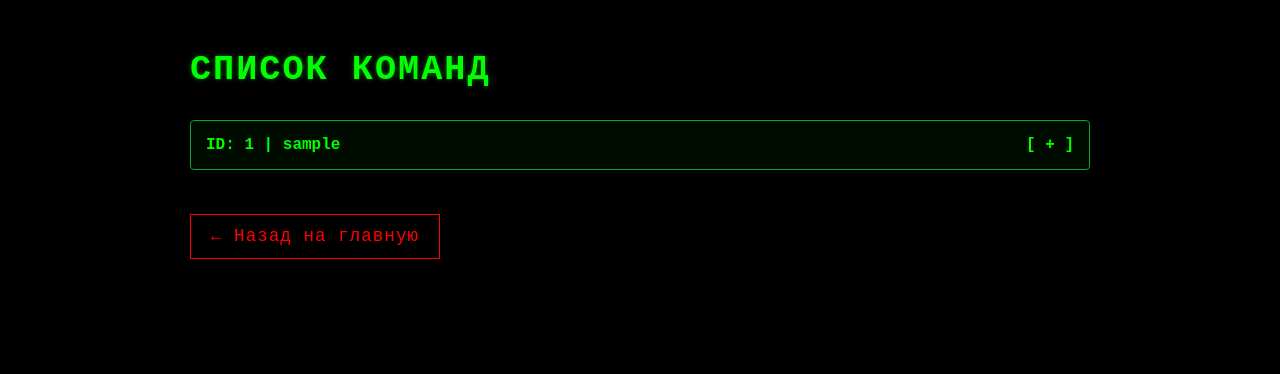
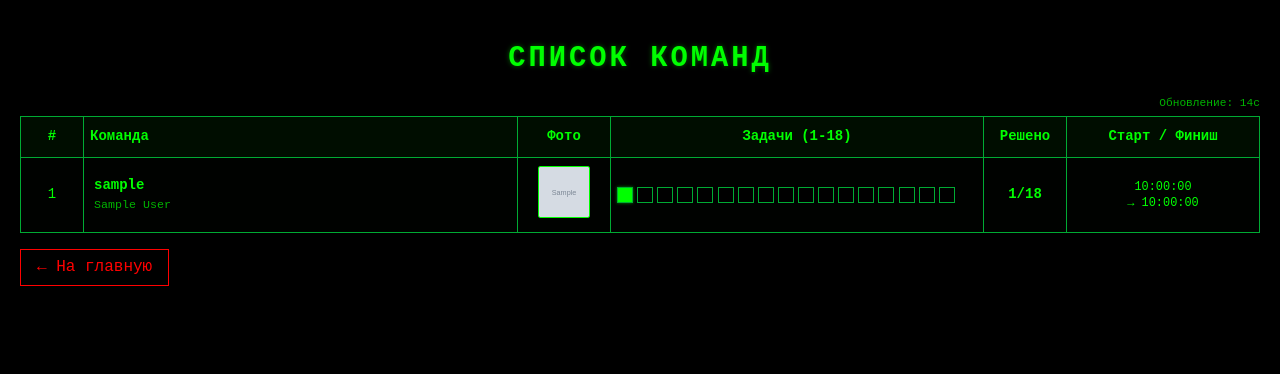
Before and after one commit to oleggatorr/matrix_web, a FastAPI app: page /list in a window 1280 px wide. Shown: the top 374 px of the page. Run offline with FastAPI, Linux system fonts and the light colour scheme; tables that the repository leaves empty hold one stand-in row (values such as "Sample post"); grey boxes marked "Sample" are stand-in pictures.

Commit message:
Мелкие изменения

```diff
--- a/main.py
+++ b/main.py
@@ -129,8 +129,31 @@ async def start_session(request: Request, db: Session = Depends(get_db)):
 
 @app.get("/list", response_class=HTMLResponse)
 async def show_list(request: Request, db: Session = Depends(get_db)):
-    users = db.query(User).filter(User.username != "admin").all()
-    return templates.TemplateResponse("list.html", {"request": request, "users": users})
+    # Получаем всех пользователей кроме admin, сортируем по ID возрастанию
+    users = db.query(User).filter(User.username != "admin").order_by(User.id.asc()).all()
+
+    # Подготавливаем данные для шаблона
+    users_data = []
+    for user in users:
+        # Создаём объект TaskStemps из поля solved_tasks (битовая маска)
+        task_tracker = TaskStemps(user.solved_tasks or 0)
+
+        # Генерируем словарь {1: True/False, 2: ..., 18: ...}
+        tasks_status = {i: task_tracker.get_task(i) for i in range(1, 19)}
+
+        # Считаем количество решённых задач
+        solved_count = sum(1 for i in range(1, 19) if task_tracker.get_task(i))
+
+        users_data.append({
+            **user.__dict__,
+            'tasks': tasks_status,
+            'solved_count': solved_count,
+        })
+
+    return templates.TemplateResponse("list.html", {
+        "request": request,
+        "users": users_data
+    })
 
 
 @app.get("/login", response_class=HTMLResponse)
@@ -672,7 +695,7 @@ async def admin_delete_user(
 async def get_register_page(request: Request):
     """Отображение страницы регистрации"""
     return templates.TemplateResponse(
-        "base.html",
+        "tasks/task0.html",
         {
             "request": request,
         }
--- a/models.py
+++ b/models.py
@@ -17,6 +17,9 @@ class User(Base):
     solved_tasks = Column(Integer)
     active_task = Column(Integer, nullable=True)
 
+    school = Column(String, nullable=True, index=True)  # Название школы
+    city = Column(String, nullable=True, index=True)    # Город
+
 
 
 def print_user(user: User):
--- a/templates/list.html
+++ b/templates/list.html
@@ -5,94 +5,147 @@
     <meta name="viewport" content="width=device-width, initial-scale=1.0">
     <title>Список команд</title>
     <style>
-        /* Стили в духе Матрицы */
+        /* Matrix-style */
         body {
             background-color: #000;
             color: #0f0;
             font-family: 'Courier New', monospace;
             margin: 0;
             padding: 20px;
-            line-height: 1.5;
+            line-height: 1.4;
+            font-size: 14px;
         }
 
         h1 {
-            font-size: 2.2rem;
-            margin-bottom: 1.5rem;
-            letter-spacing: 2px;
+            font-size: 1.8rem;
+            margin-bottom: 1rem;
+            letter-spacing: 3px;
             text-shadow: 0 0 5px rgba(0, 255, 0, 0.4);
+            text-align: center;
         }
 
         .container {
-            max-width: 900px;
+            max-width: 1400px;
             margin: 0 auto;
+            overflow-x: auto;
         }
 
-        .user-card {
-            background: rgba(0, 15, 0, 0.2);
+        /* Таблица */
+        table {
+            width: 100%;
+            border-collapse: collapse;
             border: 1px solid #0a3;
-            margin-bottom: 12px;
-            border-radius: 4px;
-            overflow: hidden;
+            background: rgba(0, 15, 0, 0.15);
         }
 
-        .user-header {
-            padding: 12px 15px;
-            cursor: pointer;
-            display: flex;
-            justify-content: space-between;
-            background: rgba(0, 30, 0, 0.3);
+        th {
+            background: rgba(0, 30, 0, 0.4);
+            color: #0f0;
+            padding: 10px 6px;
+            text-align: center;
             font-weight: bold;
+            border: 1px solid #0a3;
+            position: sticky;
+            top: 0;
         }
 
-        .user-header:hover {
-            background: rgba(0, 50, 0, 0.4);
+        td {
+            padding: 8px 6px;
+            border: 1px solid #0a3;
+            text-align: center;
+            vertical-align: middle;
         }
 
-        .user-details {
-            padding: 0 15px;
-            max-height: 0;
-            overflow: hidden;
-            transition: max-height 0.3s ease, padding 0.3s ease;
-            background: rgba(0, 10, 0, 0.1);
+        tr:hover {
+            background: rgba(0, 50, 0, 0.2);
         }
 
-        .user-details.show {
-            max-height: 500px;
-            padding: 15px;
+        /* Колонки */
+        .col-id { width: 50px; }
+        .col-team { min-width: 150px; text-align: left; }
+        .col-photo { width: 80px; }
+        .col-tasks { width: 360px; }
+        .col-solved { width: 70px; }
+        .col-time { width: 180px; }
+
+        /* Фото */
+        .photo-thumb {
+            width: 50px;
+            height: 50px;
+            object-fit: cover;
+            border: 1px solid #0f0;
+            border-radius: 2px;
         }
 
-        .detail-row {
-            display: flex;
-            margin: 8px 0;
+        .no-photo {
+            color: #080;
+            font-size: 0.8em;
         }
 
-        .detail-label {
-            width: 200px;
-            font-weight: bold;
-            color: #0c0;
+        /* Задачи: сетка 1-18 */
+        .tasks-grid {
+            display: grid;
+            grid-template-columns: repeat(18, 1fr);
+            gap: 2px;
+            justify-content: center;
         }
 
-        .detail-value {
-            flex: 1;
+        .task-cell {
+            width: 14px;
+            height: 14px;
+            border: 1px solid #0a3;
+            background: #000;
+            transition: background 0.2s;
+        }
+
+        .task-cell.solved {
+            background: #0f0;
+            box-shadow: 0 0 3px rgba(0, 255, 0, 0.5);
+        }
+
+        .task-cell:hover::after {
+            content: attr(data-num);
+            position: absolute;
+            background: #000;
+            color: #0f0;
+            padding: 2px 4px;
+            font-size: 10px;
+            border: 1px solid #0f0;
+            z-index: 10;
+            margin-top: -25px;
+        }
+
+        /* Счётчик решённых */
+        .solved-count {
+            font-weight: bold;
+            color: #0f0;
+        }
+
+        /* Автообновление */
+        .refresh-indicator {
+            text-align: right;
+            font-size: 0.8em;
+            opacity: 0.7;
+            margin-bottom: 5px;
         }
 
         .empty {
+            text-align: center;
+            padding: 2rem;
             font-style: italic;
             opacity: 0.7;
-            margin-top: 1rem;
         }
 
         .back-link {
             display: inline-block;
-            margin-top: 2rem;
-            padding: 8px 20px;
+            margin-top: 1rem;
+            padding: 6px 16px;
             background: transparent;
             color: #f00;
             border: 1px solid #f00;
             text-decoration: none;
             font-family: 'Courier New', monospace;
-            font-size: 1.1rem;
-            letter-spacing: 1px;
+            font-size: 1rem;
             transition: all 0.2s;
         }
 
@@ -100,95 +153,106 @@
             background: rgba(0, 255, 0, 0.1);
             box-shadow: 0 0 8px rgba(0, 255, 0, 0.5);
         }
+
+        /* Адаптив для маленьких экранов */
+        @media (max-width: 1200px) {
+            .tasks-grid {
+                grid-template-columns: repeat(9, 1fr);
+            }
+        }
     </style>
 </head>
 <body>
     <div class="container">
         <h1>СПИСОК КОМАНД</h1>
 
+        <div class="refresh-indicator">
+            Обновление: <span id="countdown">20</span>с
+        </div>
+
         {% if users %}
+        <table>
+            <thead>
+                <tr>
+                    <th class="col-id">#</th>
+                    <th class="col-team">Команда</th>
+                    <th class="col-photo">Фото</th>
+                    <th class="col-tasks">Задачи (1-18)</th>
+                    <th class="col-solved">Решено</th>
+                    <th class="col-time">Старт / Финиш</th>
+                </tr>
+            </thead>
+            <tbody>
                 {% for user in users %}
-            <div class="user-card">
-                <div class="user-header" onclick="toggleDetails(this)">
-                    <span>ID: {{ user.id }} | {{ user.username }}</span>
-                    <span>[ + ]</span>
-                </div>
-                <div class="user-details">
-                    <div class="detail-row">
-                        <div class="detail-label">Участники:</div>
-                        <div class="detail-value">{{ user.participants_full_names or '—' }}</div>
-                    </div>
-                    <div class="detail-row">
-                        <div class="detail-label">Email:</div>
-                        <div class="detail-value">{{ user.email or '—' }}</div>
-                    </div>
-                    <div class="detail-row">
-                        <div class="detail-label">Телефон:</div>
-                        <div class="detail-value">{{ user.phone or '—' }}</div>
-                    </div>
-                    <div class="detail-row">
-                        <div class="detail-label">Фото:</div>
-                        <div class="detail-value">
+                <tr>
+                    <td>{{ user.id }}</td>
+                    <td style="text-align: left; padding-left: 10px;">
+                        <strong>{{ user.username }}</strong><br>
+                        <small style="opacity: 0.7">{{ user.participants_full_names }}</small>
+                    </td>
+                    <td>
                         {% if user.photo_path %}
                             <img src="{{ url_for('static', path='/' + user.photo_path) }}"
-                                     alt="Фото" style="max-height: 100px; border: 1px solid #0f0;">
+                                 alt="Фото" class="photo-thumb">
                         {% else %}
-                                —
+                            <span class="no-photo">[нет]</span>
                         {% endif %}
-                        </div>
-                    </div>
-                    <div class="detail-row">
-                        <div class="detail-label">Время начала:</div>
-                        <div class="detail-value">
-                            {{ user.start_time.strftime('%Y-%m-%d %H:%M:%S') if user.start_time else '—' }}
-                        </div>
-                    </div>
-                    <div class="detail-row">
-                        <div class="detail-label">Время окончания:</div>
-                        <div class="detail-value">
-                            {{ user.end_time.strftime('%Y-%m-%d %H:%M:%S') if user.end_time else '—' }}
-                        </div>
-                    </div>
-                    <div class="detail-row">
-                        <div class="detail-label">Решено задач:</div>
-                        <div class="detail-value">{{ user.solved_tasks or 0 }}</div>
-                    </div>
-                    <div class="detail-row">
-                        <div class="detail-label">Текущая задача:</div>
-                        <div class="detail-value">{{ user.active_task or '—' }}</div>
-                    </div>
-                </div>
+                    </td>
+                    <td>
+                        <div class="tasks-grid">
+                            {% for task_num in range(1, 18) %}
+                                <div class="task-cell {% if user.tasks[task_num] %}solved{% endif %}"
+                                     data-num="{{ task_num }}"
+                                     title="Задача {{ task_num }}: {% if user.tasks[task_num] %}✓ решена{% else %}✗ не решена{% endif %}">
                                 </div>
                             {% endfor %}
+                        </div>
+                    </td>
+                    <td><span class="solved-count">{{ user.solved_count }}/18</span></td>
+                    <td style="font-size: 0.85em;">
+                        {% if user.start_time %}
+                            {{ user.start_time.strftime('%H:%M:%S') }}
+                        {% else %}—{% endif %}
+                        {% if user.end_time %}
+                            <br>→ {{ user.end_time.strftime('%H:%M:%S') }}
+                        {% endif %}
+                    </td>
+                </tr>
+                {% endfor %}
+            </tbody>
+        </table>
         {% else %}
-            <p class="empty">Пользователи не найдены.</p>
+            <p class="empty">Команды не найдены.</p>
         {% endif %}
 
-        <a href="/" class="back-link">← Назад на главную</a>
+        <a href="/" class="back-link">← На главную</a>
     </div>
 
     <script>
-        function toggleDetails(header) {
-            const details = header.nextElementSibling;
-            const isOpen = details.classList.contains('show');
+        // Автообновление каждые 20 секунд
+        const REFRESH_INTERVAL = 20;
+        let countdown = REFRESH_INTERVAL;
 
-            // Скрыть все другие открытые блоки
-            document.querySelectorAll('.user-details.show').forEach(el => {
-                if (el !== details) {
-                    el.classList.remove('show');
-                    el.previousElementSibling.querySelector('span:last-child').textContent = '[ + ]';
+        const countdownEl = document.getElementById('countdown');
+
+        setInterval(() => {
+            countdown--;
+            if (countdown <= 0) {
+                location.reload();
+                countdown = REFRESH_INTERVAL;
             }
+            countdownEl.textContent = countdown;
+        }, 1000);
+
+        // Подсветка строки при наведении на задачу
+        document.querySelectorAll('.task-cell').forEach(cell => {
+            cell.addEventListener('mouseenter', function() {
+                this.closest('tr').style.background = 'rgba(0, 80, 0, 0.3)';
             });
-
-            // Переключить текущий
-            if (isOpen) {
-                details.classList.remove('show');
-                header.querySelector('span:last-child').textContent = '[ + ]';
-            } else {
-                details.classList.add('show');
-                header.querySelector('span:last-child').textContent = '[ – ]';
-            }
-        }
+            cell.addEventListener('mouseleave', function() {
+                this.closest('tr').style.background = '';
+            });
+        });
     </script>
 </body>
 </html>
--- a/templates/tasks/task1.html
+++ b/templates/tasks/task1.html
@@ -7,7 +7,7 @@
 <p class="instruction">Приветствуем тебя в Матрице!
 Прежде чем отправиться в настоящее приключение, давай потренируемся.
 На каждом этапе тебе нужно будет решить задание. Ответы на задания вводятся латинскими буквами, цифрами и символами без пробелов.<br>
-Для этого задания правильный код — hellow_world.
+Для этого задания правильный код — hello_world.
 Введи его в поле и нажми кнопку «Отправить».</p>
 
 <!-- Сообщение об ошибке -->
--- a/templates/tasks/task2.html
+++ b/templates/tasks/task2.html
@@ -6,7 +6,7 @@
 <h1>Погружение</h1>
 <p class="instruction">Ты входишь в глубины Матрицы.</p>
 Система нестабильна — вокруг искажённые сектора.Тебе нужно выбрать безопасный сектор.
-Вокруг него только одинаковые симмволыЪЪЪЪц
+Вокруг него только одинаковые симмволы
 
 {% if error %}
     <div class="error-message">{{ error }}</div>
```
Also changed, not shown: tasks_config.py (+26 -16 lines), templates/tasks/task0.html (+39 -7 lines), templates/tasks/task3.html (+8 -0 lines). Lines whose indentation alone changed are shown as unchanged.
